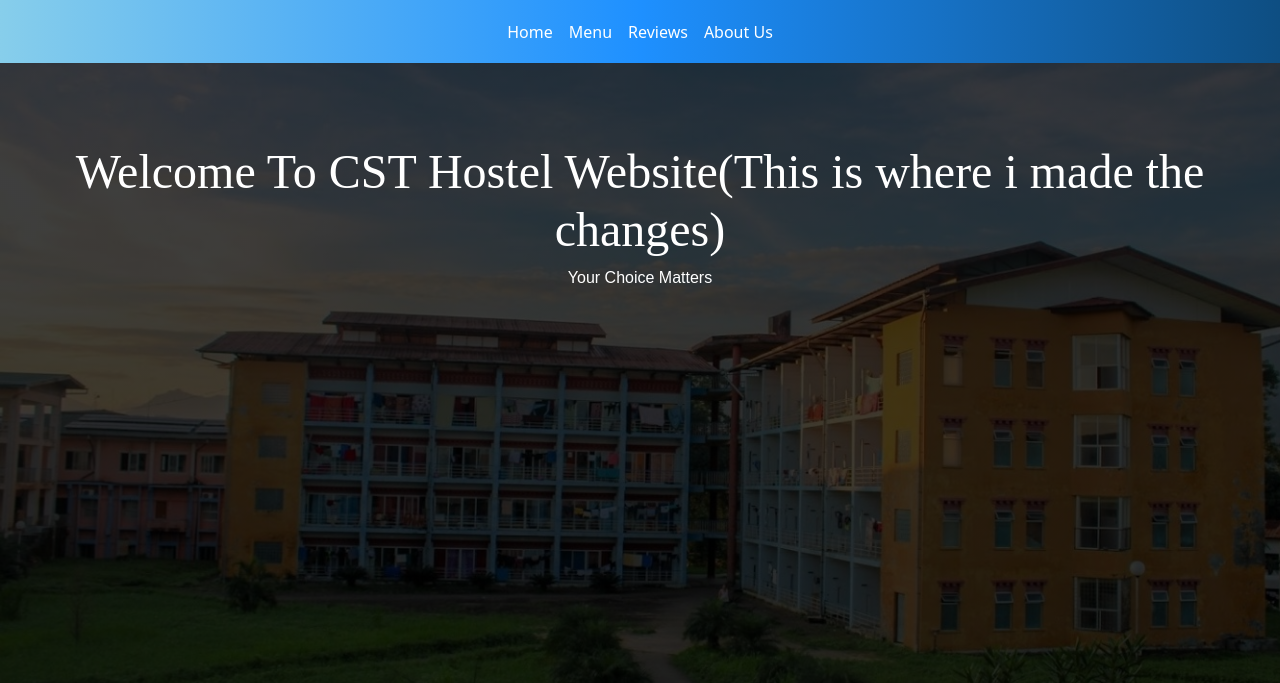
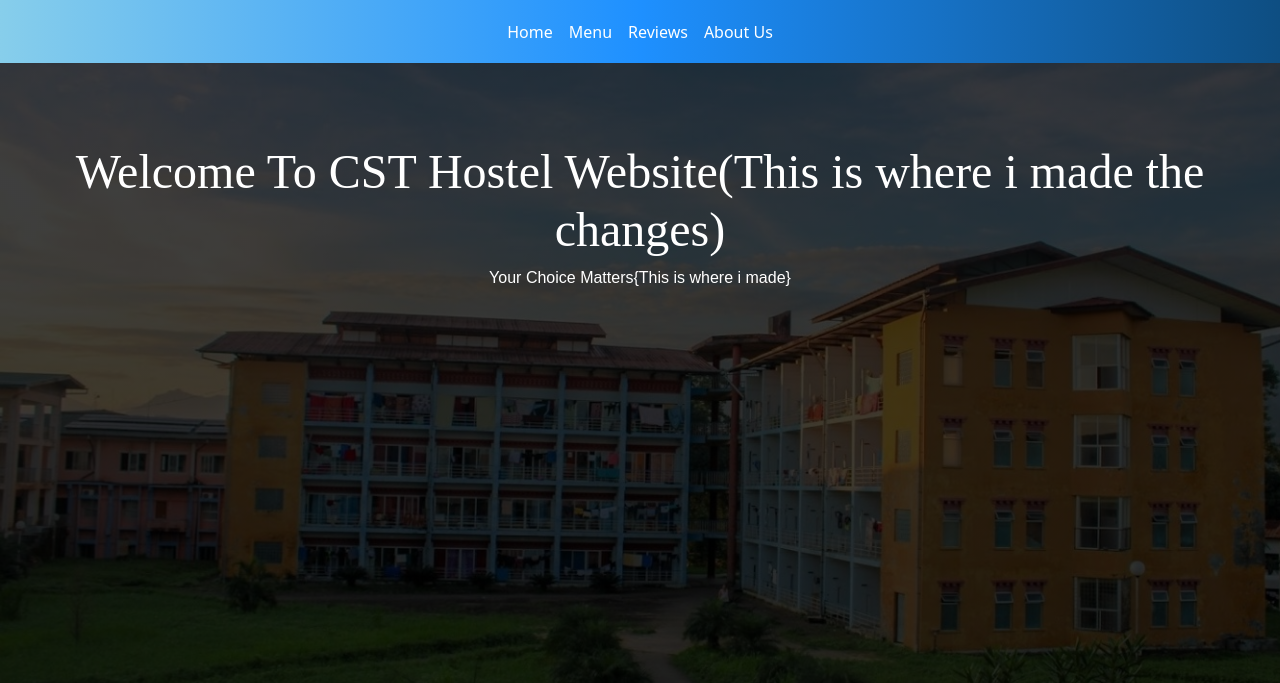
Before and after one commit to photogalley/photo, a plain HTML site: page Assignment/index.html in a window 1280 px wide. Shown: the part 117-800 px from the top of the page. Drawn offline with nearby package versions, Linux system fonts and the light colour scheme.

Commit message:
This is where i made the changes

```diff
--- a/Assignment/index.html
+++ b/Assignment/index.html
@@ -64,7 +64,7 @@
         <h1 class="background_text">
             Welcome To CST Hostel Website(This is where i made the changes)
         </h1>
-        <p class="sub_background_text">Your Choice Matters</p>
+        <p class="sub_background_text">Your Choice Matters{This is where i made}</p>
     </div>
     <div class="background_hostel">
         <br>
```
